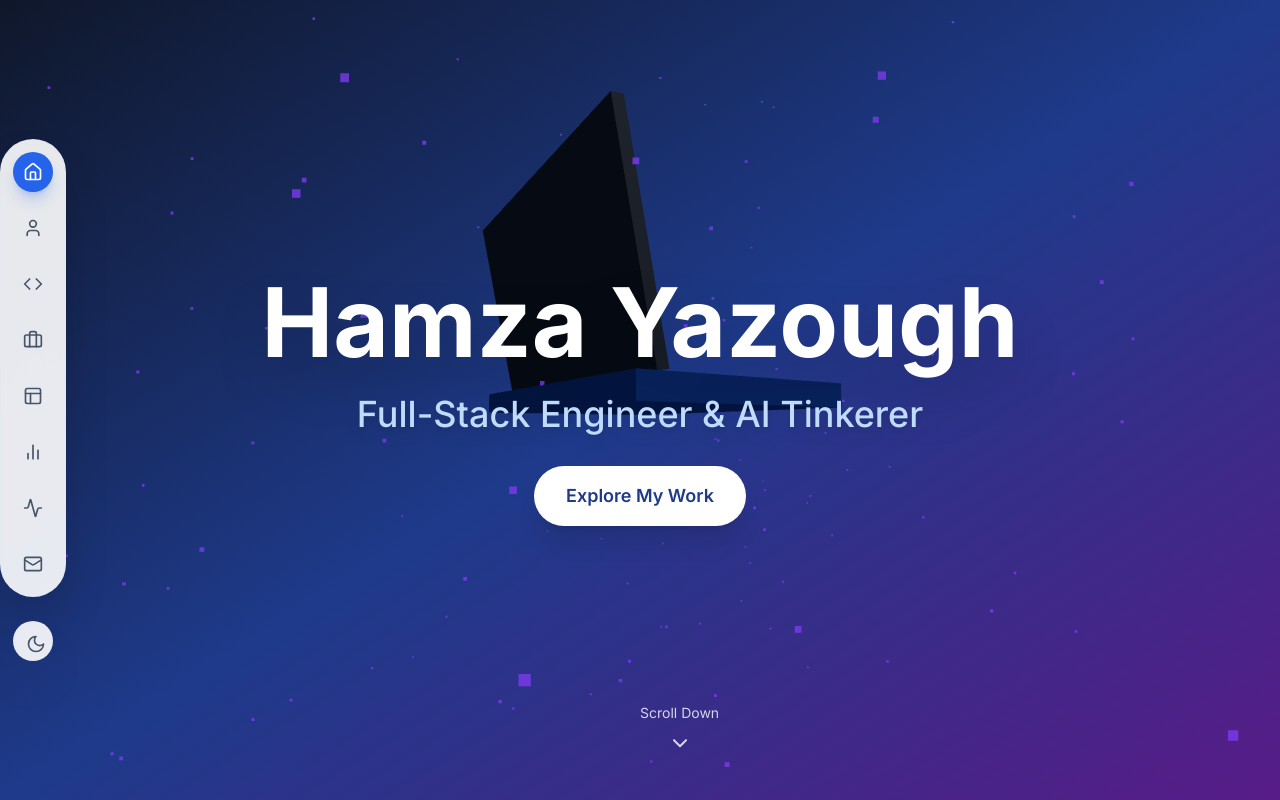
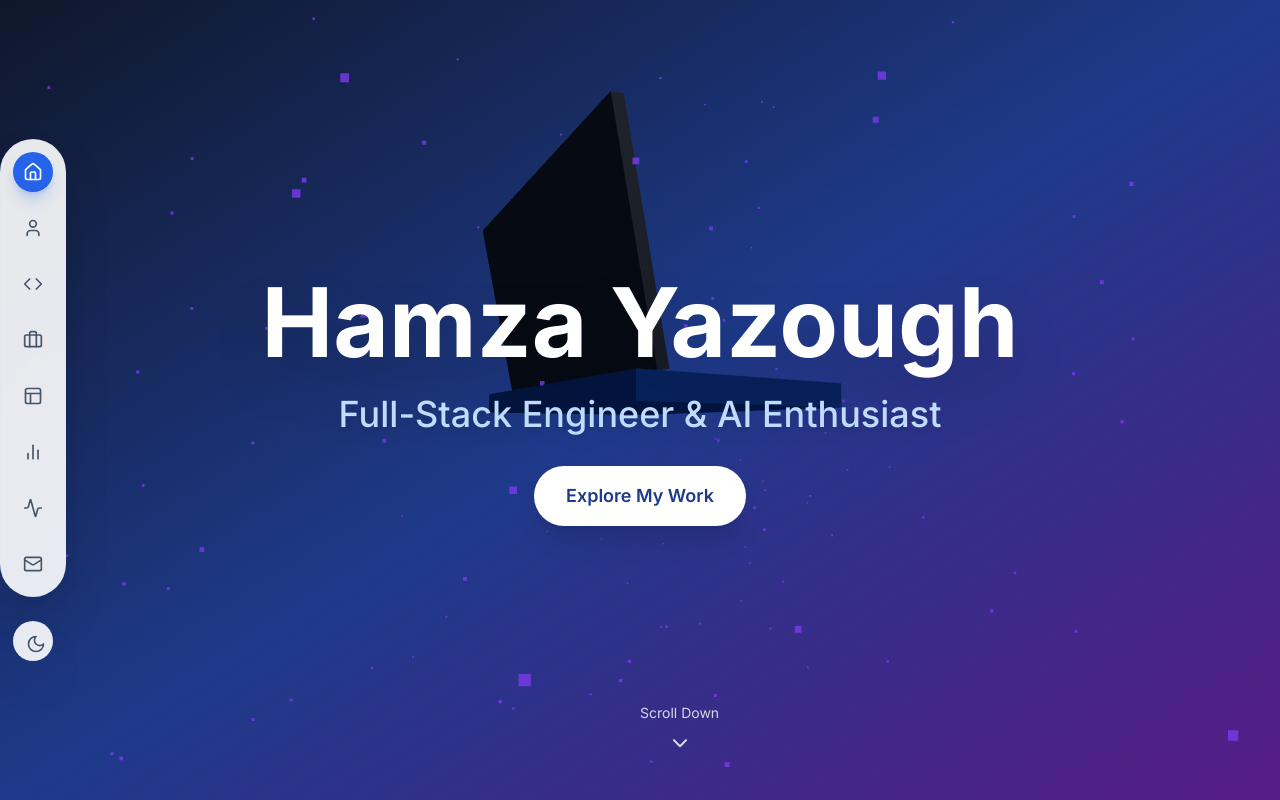
Before and after one commit to hamzayazough/porfolio, a Next.js app: page / in a window 1280 px wide. Shown: the top 800 px of the page. Built offline with nearby package versions, Linux system fonts and the light colour scheme.

Commit message:
grammar error fixed

```diff
--- a/app/layout.tsx
+++ b/app/layout.tsx
@@ -6,7 +6,7 @@ import "./globals.css"
 const inter = Inter({ subsets: ["latin"] })
 
 export const metadata: Metadata = {
-  title: "Hamza Yazough | Full-Stack Engineer & AI Tinkerer",
+  title: "Hamza Yazough | Full-Stack Engineer & AI Enthusiast",
   description:
     "Software engineering student at Polytechnique Montréal specializing in AI-powered applications. Experience at Coveo and Beneva, hackathon finalist.",
   keywords: [
@@ -26,13 +26,13 @@ export const metadata: Metadata = {
     type: "website",
     locale: "en_US",
     url: "https://hamzayazough.dev",
-    title: "Hamza Yazough | Full-Stack Engineer & AI Tinkerer",
+    title: "Hamza Yazough | Full-Stack Engineer & AI Enthusiast",
     description: "Software engineering student at Polytechnique Montréal specializing in AI-powered applications.",
     siteName: "Hamza Yazough Portfolio",
   },
   twitter: {
     card: "summary_large_image",
-    title: "Hamza Yazough | Full-Stack Engineer & AI Tinkerer",
+    title: "Hamza Yazough | Full-Stack Engineer & AI Enthusiast",
     description: "Software engineering student at Polytechnique Montréal specializing in AI-powered applications.",
   },
   robots: {
--- a/components/About.tsx
+++ b/components/About.tsx
@@ -6,7 +6,7 @@ import { gsap } from "gsap"
 
 const profileData = {
   name: "Hamza Yazough",
-  title: "Full-Stack Engineer & AI tinkerer",
+  title: "Full-Stack Engineer & AI Enthusiast",
   email: "hamza.yazough1992@gmail.com",
   phone: "+1 581-337-8450",
   location: "Montréal, QC, Canada",
--- a/components/Hero.tsx
+++ b/components/Hero.tsx
@@ -148,7 +148,7 @@ export default function Hero() {
         <div className="container mx-auto px-4 text-center">
           <h1 className="hero-title text-6xl md:text-8xl font-bold mb-6 text-white drop-shadow-2xl">Hamza Yazough</h1>
           <h2 className="hero-subtitle text-2xl md:text-4xl font-medium mb-8 text-blue-200 drop-shadow-lg">
-            Full-Stack Engineer & AI Tinkerer
+            Full-Stack Engineer & AI Enthusiast
           </h2>
           <button
             onClick={scrollToAbout}
```
